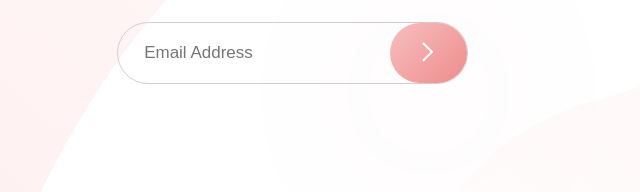
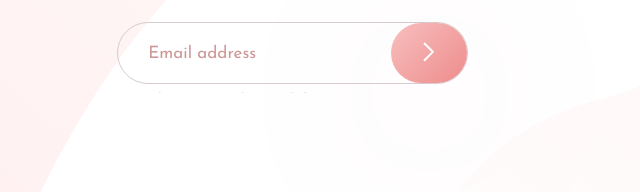
Before and after one commit to Monicaaaaa/base-apparel-coming-soon-master, a plain HTML site: page index.html in a window 1280 px wide. Shown: the part 520-712 px from the top of the page, 0-640 px from the left. Drawn offline with Linux system fonts and the light colour scheme.

Commit message:
input form

```diff
--- a/index.html
+++ b/index.html
@@ -22,10 +22,21 @@
         <h1 class="title"><span>We're</span><br>coming<br>soon</h1>
         <p class="description">Hello fellow shoppers! We're currently building our new fashion store.
           Add your email below to stay up-to-date with announcements and our launch deals.</p>
-          <div class="email-box">
-            <input class="email" type="email" placeholder="Email Address">
-            <button class="btn"><img src="images/icon-arrow.svg" alt="arrow icon"></button>
-          </div>
+
+            <form action="#0">
+
+              <div class="email-box">
+                <input type="email" id="email" name="email" pattern="[a-z0-9!#$%&'*+/=?^_`{|}~-]+(?:\.[a-z0-9!#$%&'*+/=?^_`
+                {|}~-]+)*@(?:[a-z0-9](?:[a-z0-9-]*[a-z0-9])?\.)+[a-z0-9](?:[a-z0-9-]*[a-z0-9])?" required placeholder=" ">
+                <label for="email">Email address</label>
+                <div class="requirements">
+                  Please provide a valid email
+                </div>
+              </div>
+
+              <button class="btn" type="submit"><img src="images/icon-arrow.svg" alt="arrow icon"></button>
+            </form>
+
       </div>
     </div>
     <div class="left-content">
--- a/styles.css
+++ b/styles.css
@@ -104,7 +104,7 @@ span {
     margin: 25px 0;
 }
 
-.email-box {
+/* .email-box {
     border: 1px solid #d8ccce;
     border-radius: 50px;
     width: 80%;
@@ -113,7 +113,7 @@ span {
     justify-content: flex-end;
 }
 
-.email {
+#email {
     border: none;
     background-color: transparent;
     width: 70%;
@@ -122,17 +122,102 @@ span {
     color: #ce9797;
 }
 
+ */
+
+
+form {
+    display: flex;
+    border: 1px solid #d8ccce;
+    border-radius: 50px;
+    width: 80%;
+    height: 60px;
+    justify-content: flex-end;
+}
+
+.email-box {
+    position: relative;
+    width: 80%;
+}
+
+label {
+    font-size: 17px;
+    font-weight: 400;
+    color: #ce9797;
+    position: absolute;
+    top: 22px;
+    left: 30px;
+}
+
+input[type="email"] {
+    width: 80%;
+    border: none;
+    outline: none;
+    padding: 20px 50px 20px 30px;
+    background: transparent;
+}
+
+input[type="email"]:focus {
+    outline: none;
+}
+
+input[type="email"]:focus + label {
+    opacity: 0;
+}
+
+input[type="email"]:required:valid {
+    background: url(https://s3-us-west-2.amazonaws.com/s.cdpn.io/3/check.svg);
+    background-size: 25px;
+    background-repeat: no-repeat;
+    background-position: 330px 18px;
+  }
+
+input[type="email"]:valid + label {
+    opacity: 0;
+}
+
+input[type="email"]:focus:invalid {
+    background: url("images/icon-error.svg");
+    background-repeat: no-repeat;
+    background-position: 330px 16px;
+}
+
+
+:not(output):-moz-ui-invalid {
+    box-shadow: none;
+  }
+
+
+/* input[type="email"]:invalid:not(:focus):not(:placeholder-shown) {
+    border: 1px solid #f96262;
+  } */
+
+input[type="email"]:invalid:not(:focus):not(:placeholder-shown) + label {
+    opacity: 0;
+}
+
+input[type="email"]:invalid:focus:not(:placeholder-shown) ~ .requirements {
+    max-height: 200px;
+    padding: 15px 50px 0 30px;
+}
+
+.requirements {
+    padding: 15px 50px 0 30px;
+    color: #dc9f9e;
+    max-height: 0;
+    transition: 0.28s;
+    overflow: hidden;
+  }
+
 .btn {
     border: none;
     width: 22%;
     background-image: linear-gradient(135deg, hsl(0, 80%, 86%), hsl(0, 74%, 74%));
     border-radius: 30px;
     box-shadow: 0px 40px 153px -18px rgba(238,140,140,0.83);
+    cursor: pointer;
 }
 
-.left-content {
-    /* border: 1px solid blue; */
-}
+
 
 .attribution {
     padding-top: 20px;
```
